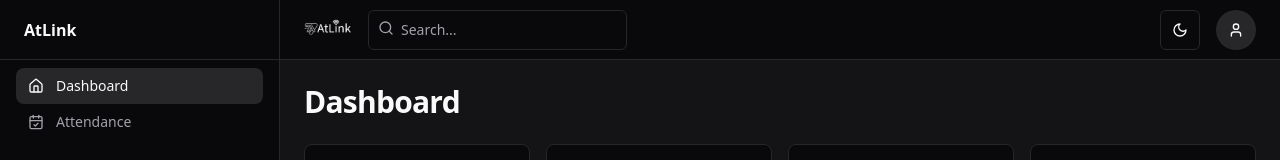
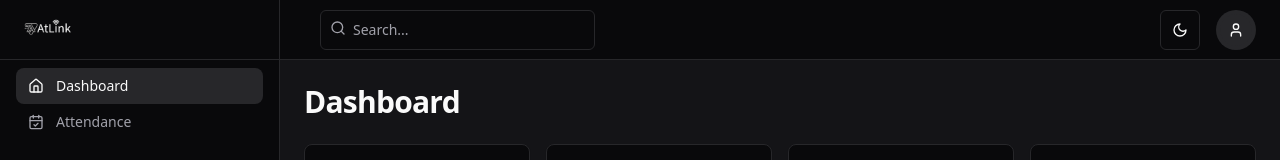
Before and after one commit to H4ckN3rd/Atlink, a Next.js app: page / in a window 1280 px wide. Shown: the top 160 px of the page. Built offline with nearby package versions, Linux system fonts and the light colour scheme; no server answers; the database is empty; sample sign-in values are in the browser's storage.

Commit message:
well this is just text..not the logo that is in public folder

```diff
--- a/src/app/(app)/layout.tsx
+++ b/src/app/(app)/layout.tsx
@@ -104,7 +104,7 @@ export default function DashboardLayout({
         <div className="flex h-full max-h-screen flex-col gap-2">
           <div className="flex h-14 items-center border-b px-4 lg:h-[60px] lg:px-6">
              <Link href="/" className="flex items-center gap-2 font-semibold text-primary">
-              AtLink
+              <Logo className="h-12 w-12"/>
             </Link>
           </div>
           <div className="flex-1">
@@ -130,7 +130,7 @@ export default function DashboardLayout({
             </SheetContent>
           </Sheet>
            <div className="hidden items-center gap-2 font-semibold text-primary md:flex">
-             <Logo className="h-12 w-12"/>
+
            </div>
           <div className="w-full flex-1">
             <form>
```
